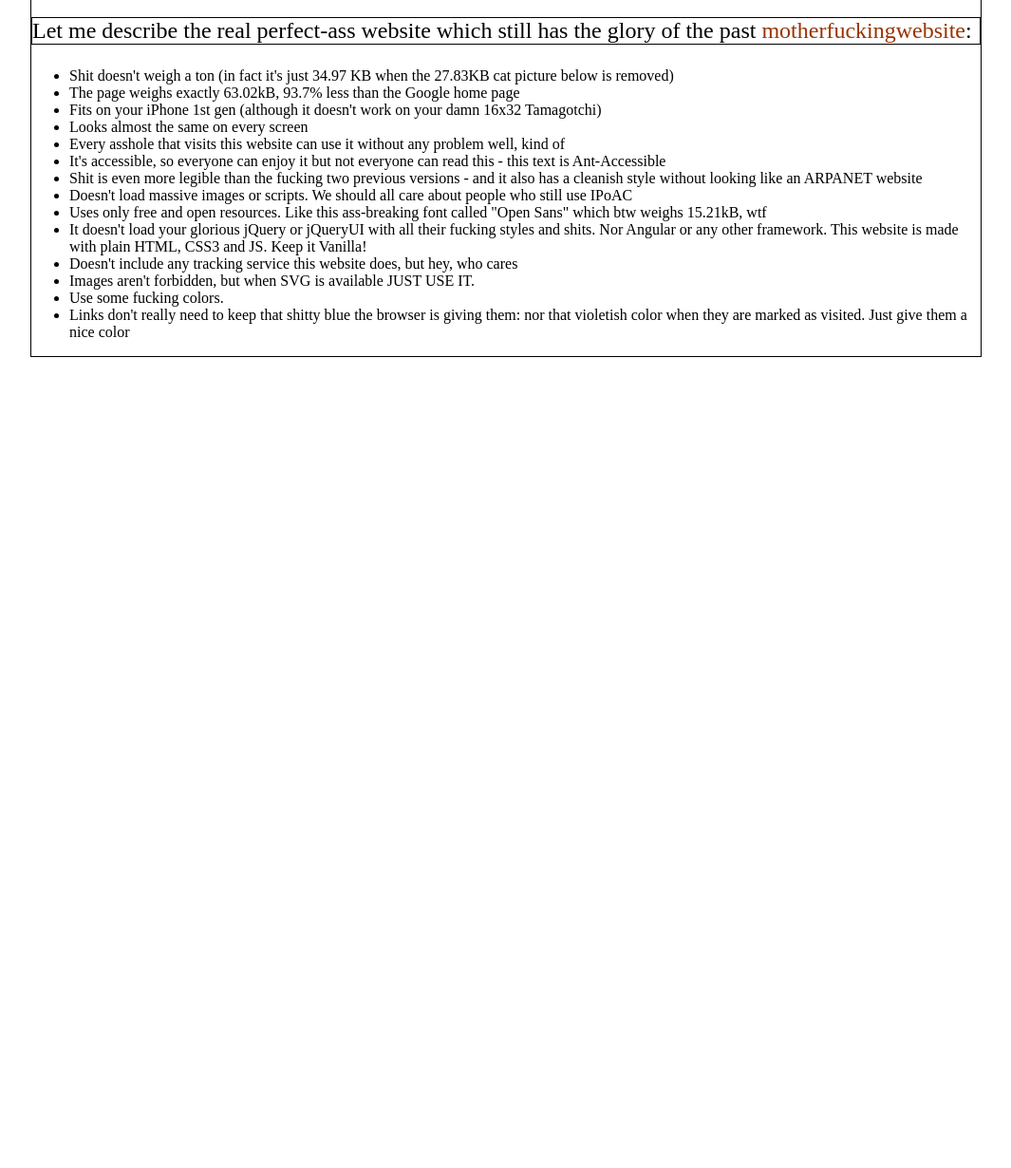
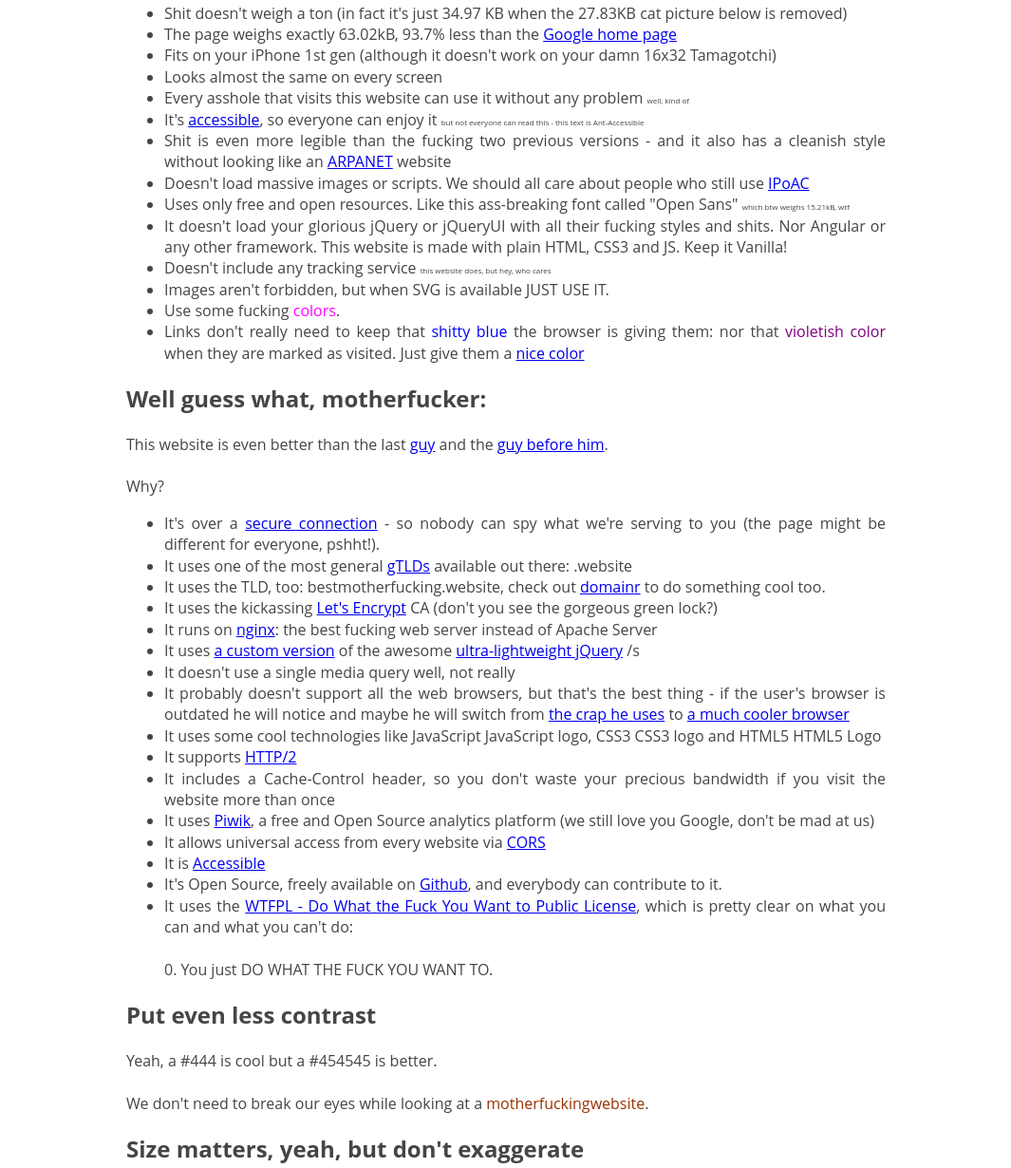
Before and after one commit to LordGoblin/LordGoblin.github.io, a plain HTML site: page index.html in a window 1280 px wide. Shown: the part 491-1721 px from the top of the page at 95% size, without its empty margins (107-1172 px from the left). Before the commit the page ends 875 px from the top, so only its background shows below. Drawn offline with Linux system fonts and the light colour scheme.

Commit message:
un gros bou

```diff
--- a/index.html
+++ b/index.html
@@ -20,21 +20,82 @@
     		<p>Let me describe the real perfect-ass website which still has the glory of the past <span class="mfw">motherfuckingwebsite</span>:</p>
     		<ul>
     			<li>Shit doesn't weigh a ton (in fact it's just 34.97 KB when the 27.83KB cat picture below is removed)</li>
-    			<li>The page weighs exactly 63.02kB, 93.7% less than the Google home page</li>
+    			<li>The page weighs exactly 63.02kB, 93.7% less than the <a href="https://www.google.com/">Google home page</a></li>
     			<li>Fits on your iPhone 1st gen (although it doesn't work on your damn 16x32 Tamagotchi)</li>
     			<li>Looks almost the same on every screen</li>
-    			<li>Every asshole that visits this website can use it without any problem well, kind of</li>
-    			<li>It's accessible, so everyone can enjoy it but not everyone can read this - this text is Ant-Accessible</li>
-    			<li>Shit is even more legible than the fucking two previous versions - and it also has a cleanish style without looking like an ARPANET website</li>
-    			<li>Doesn't load massive images or scripts. We should all care about people who still use IPoAC</li>
-    			<li>Uses only free and open resources. Like this ass-breaking font called "Open Sans" which btw weighs 15.21kB, wtf</li>
+    			<li>Every asshole that visits this website can use it without any problem <span class="mini">well, kind of</span></li>
+    			<li>It's <a href="https://www.w3.org/TR/WCAG20/">accessible</a>, so everyone can enjoy it <span class="mini">but not everyone can read this - this text is Ant-Accessible</span></li>
+    			<li>Shit is even more legible than the fucking two previous versions - and it also has a cleanish style without looking like an <a href="https://en.wikipedia.org/wiki/ARPANET">ARPANET</a> website</li>
+    			<li>Doesn't load massive images or scripts. We should all care about people who still use <a href="https://en.wikipedia.org/wiki/IP_over_Avian_Carriers">IPoAC</a></li>
+    			<li>Uses only free and open resources. Like this ass-breaking font called "Open Sans" <span class="mini">which btw weighs 15.21kB, wtf</span></li>
     			<li>It doesn't load your glorious jQuery or jQueryUI with all their fucking styles and shits. Nor Angular or any other framework. This website is made with plain HTML, CSS3 and JS. Keep it Vanilla!</li>
-    			<li>Doesn't include any tracking service this website does, but hey, who cares</li>
+    			<li>Doesn't include any tracking service <span class="mini">this website does, but hey, who cares</span></li>
     			<li>Images aren't forbidden, but when SVG is available JUST USE IT.</li>
-    			<li>Use some fucking colors.</li>
-    			<li>Links don't really need to keep that shitty blue the browser is giving them: nor that violetish color when they are marked as visited. Just give them a nice color</li>
+    			<li>Use some fucking <span class="colors">colors</span>.</li>
+    			<li>Links don't really need to keep that <span class="bleu">shitty blue</span> the browser is giving them: nor that <span class="violet">violetish color</span> when they are marked as visited. Just give them a <a href="https://www.colorhexa.com/0077aa">nice color</a></li>
+    		</ul>
 
+    		<h2>Well guess what, motherfucker:</h2>
+
+    		<!--tention
+    			tention
+    			attention!!
+    			ici a refaire-->
+
+    		<p>This website is even better than the last <a href="http://bettermotherfuckingwebsite.com/">guy</a> and the <a href="http://motherfuckingwebsite.com/">guy before him</a>.
+    		<br><br>
+    		Why?</p>
+    		<ul>
+    			<li>It's over a <a href="https://en.wikipedia.org/wiki/HTTPS">secure connection</a> - so nobody can spy what we're serving to you (the page might be different for everyone, pshht!).</li>
+    			<li>It uses one of the most general <a href="https://en.wikipedia.org/wiki/Generic_top-level_domain">gTLDs</a> available out there: .website</li>
+    			<li>It uses the TLD, too: bestmotherfucking.website, check out <a href="https://domainr.com/">domainr</a> to do something cool too.</li>
+    			<li>It uses the kickassing <a href="https://letsencrypt.org/">Let's Encrypt</a> CA (don't you see the gorgeous green lock?)</li>
+    			<li>It runs on <a href="https://www.nginx.com/welcome-to-nginx/">nginx</a>: the best fucking web server instead of Apache Server</li>
+    			<li>It uses <a href="https://thebestmotherfucking.website/js/jquery-2.2.4.min.js">a custom version</a> of the awesome <a href="http://jquery.com/">ultra-lightweight jQuery</a> /s</li>
+    			<li>It doesn't use a single media query well, not really</li>
+    			<li>It probably doesn't support all the web browsers, but that's the best thing - if the user's browser is outdated he will notice and maybe he will switch from <a href="https://support.microsoft.com/fr-fr/hub/4230784/internet-explorer-help">the crap he uses</a> to <a href="https://www.mozilla.org/fr/firefox/">a much cooler browser</a></li>
+    			<li>It uses some cool technologies like JavaScript JavaScript logo, CSS3 CSS3 logo and HTML5 HTML5 Logo</li>
+    			<li>It supports <a href="https://en.wikipedia.org/wiki/HTTP/2">HTTP/2</a></li>
+    			<li>It includes a Cache-Control header, so you don't waste your precious bandwidth if you visit the website more than once</li>
+    			<li>It uses <a href="https://matomo.org/">Piwik</a>, a free and Open Source analytics platform (we still love you Google, don't be mad at us)</li>
+    			<li>It allows universal access from every website via <a href="https://enable-cors.org/">CORS</a></li>
+    			<li>It is <a href="https://www.w3.org/WAI/fundamentals/accessibility-intro/">Accessible</a></li>
+    			<li>It's Open Source, freely available on <a href="https://github.com/denysvitali/thebestmotherfuckingwebsite/">Github</a>, and everybody can contribute to it.</li>
+    			<li>It uses the <a href="http://www.wtfpl.net/">WTFPL - Do What the Fuck You Want to Public License</a>, which is pretty clear on what you can and what you can't do:
+    			<br><br>
+    			0. You just DO WHAT THE FUCK YOU WANT TO.
+    			</li>
     		</ul>
+
+    		<h2>Put even less contrast</h2>
+   			<p>Yeah, a #444 is cool but a #454545 is better.
+   			<br><br>
+   			We don't need to break our eyes while looking at a <span class="mfw">motherfuckingwebsite</span>.</p>
+
+   			<h2>Size matters, yeah, but don't exaggerate</h2>
+     		<p>Remember, not everybody is blind, and not everybody wants to read a fucking 2 inches letter on a 27 inches screen, so keep it cool. Don't exaggerate in size, but don't make an ant-compatible text either.</p>
+
+   			<h2>Put some pictures</h2>
+    		<!--tention
+    			tention
+    			attention!!
+    			ici pas fini-->
+
+    		<h2>Yes, even this is satire.</h2>
+    		<p>But this doesn't mean you should load your <span class="mfw">motherfuckingwebsite</span> with shitty animations, instead keep it simple, minify its resources and use images responsibly. Remember the IPoAC users!</p>
+    		    <!--tention
+    			tention
+    			attention!!
+    			ici pas fini-->
+    		<p>That's not entirely true, look at that <span class="mfw">motherfuckingwebsite</span>. It's so minimal that it can be considered crap.</p>
+
+    		<h2>Epilogue</h2>
+    		<p>Actually this website was made to follow the trend of the <a href="http://motherfuckingwebsite.com/">motherfuckingwebsite</a> and the <a href="http://bettermotherfuckingwebsite.com/">bettermotherfuckingwebsite</a>.</p>
+    		<p>Despite what was said here they're beautiful and truly among the best websites on the internet (even though this is still thebestmotherfuckingwebsite), so go check 'em out.</p>
+    		<!--tention
+    		tention
+    		attention!!
+    		ici pas fini-->
     	</div>
     </body>
 </html>
--- a/style.css
+++ b/style.css
@@ -1,28 +1,13 @@
-.blocpage
+body
 {
-	border: 1px solid black;
-	margin: auto;
-	width: 1000px;
-}
-
-h1
-{
-	border: 1px solid black;
-	font-size: 2.5em;
-	text-align: justify;
-}
-
-h2
-{
-	font-size: 2em;
-	text-align: justify;
-}
-
-p
-{
-	font-size: 1.5em;
-	border: 1px solid black;
-	text-align: justify;
+	font-family:Open Sans,Arial;
+	color:#454545;
+	font-size:16px;
+	margin:2em auto;
+	max-width:800px;
+	padding:1em;
+	line-height:1.4;
+	text-align:justify
 }
 
 .wrong
@@ -36,3 +21,23 @@ p
 {
 	color: rgb(153, 51, 0);
 }
+
+.mini
+{
+	font-size: 0.5em;
+}
+
+.bleu
+{
+	color: blue;
+}
+
+.violet
+{
+	color: purple;
+}
+
+.colors
+{
+	color: fuchsia;
+}
```
